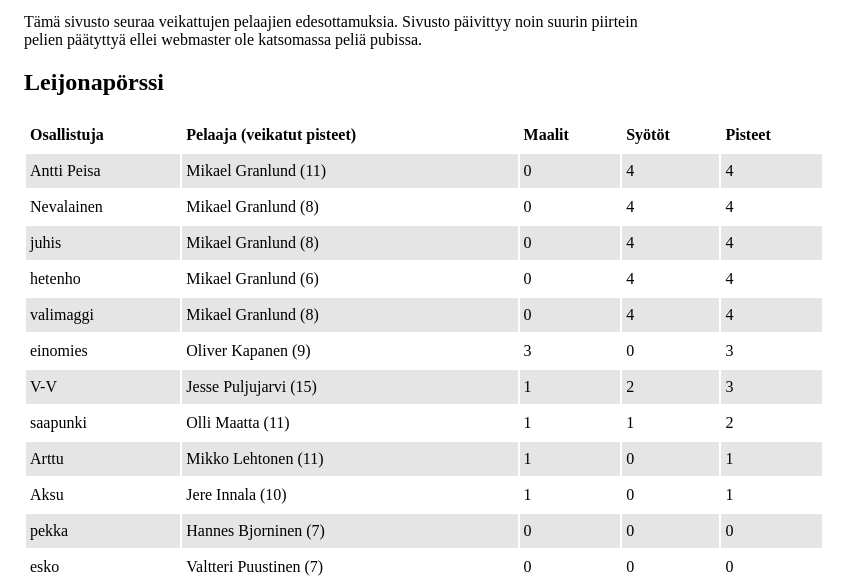
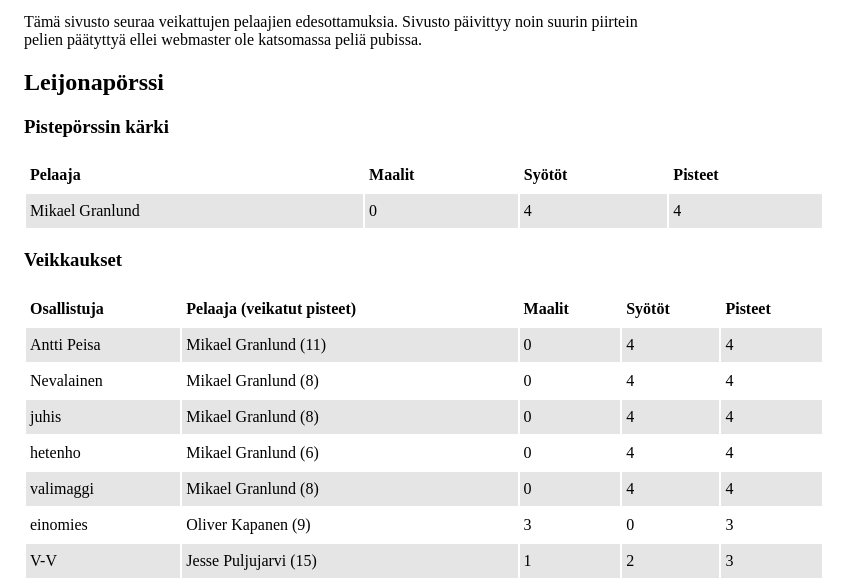
Before and after one commit to Hamatti/iihf-scoring-leader, a website: page index.njk in a window 1280 px wide. Shown: the part 162-745 px from the top of the page, without its empty margins (0-861 px from the left). Drawn offline with nearby package versions, Linux system fonts and the light colour scheme; files that its build step writes are made by us from their sources.

Commit message:
Add Finnish leaders to website

```diff
--- /dev/null
+++ b/_data/finn_leaders.json
@@ -0,0 +1 @@
+[{"name": "Mikael Granlund", "goals": 0, "assists": 4, "points": 4}]
--- a/index.njk
+++ b/index.njk
@@ -77,6 +77,30 @@
       </p>
 
       <h2>Leijonapörssi</h2>
+      <h3>Pistepörssin kärki</h3>
+
+      <table>
+        <thead>
+          <tr>
+            <td>Pelaaja</td>
+            <td>Maalit</td>
+            <td>Syötöt</td>
+            <td>Pisteet</td>
+          </tr>
+        </thead>
+        <tbody>
+          {% for player in finn_leaders %}
+          <tr>
+            <td>{{ player.name }}</td>
+            <td>{{ player.goals }}</td>
+            <td>{{ player.assists }}</td>
+            <td>{{ player.points }}</td>
+          </tr>
+          {% endfor %}
+        </tbody>
+      </table>
+
+      <h3>Veikkaukset</h3>
       <table>
         <thead>
           <tr>
```
